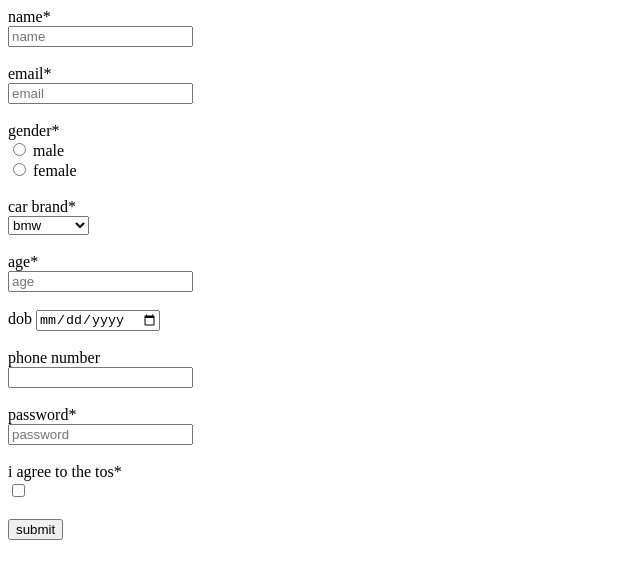
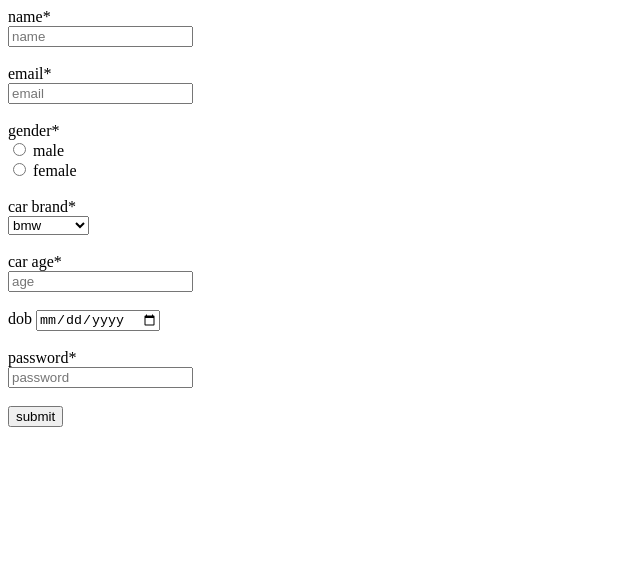
Before and after one commit to acciojob/car-insurance-form-v-coder95, a website: page main.html in a window 1280 px wide. Shown: the whole page, without its empty margins (0-640 px from the left). Drawn offline with Linux system fonts and the light colour scheme.

Commit message:
created a submission

```diff
--- a/main.html
+++ b/main.html
@@ -23,16 +23,14 @@
 		<option value="audi">audi</option>
 		<option value="mercedez">mercedez</option>
 		</select><br><br>
-		<label for="age">age*</label><br>
-		<input type="age" id="age" name="age"  required placeholder="age"><br><br>
+		<label for="carage">car age*</label><br>
+		<input type="age" id="carage" name="age"  required placeholder="age"><br><br>
 		<label for="dob">dob</label>
 		<input type="date" id="dob" required name="dob"><br><br>
-		<label for="tel">phone number</label><br>
-		<input type="tel" id="tel" name="tel"><br><br>
+
 		<label for="password">password*</label><br>
 		<input type="password" id="password"  required name="password" placeholder="password"><br><br>
-		<label for="tos">i agree to the tos*</label><br>
-		<input type="checkbox" id="tos" name="tos" required><br><br>
+
 		<button type="submit">submit</button>
 	</form>
 
```
